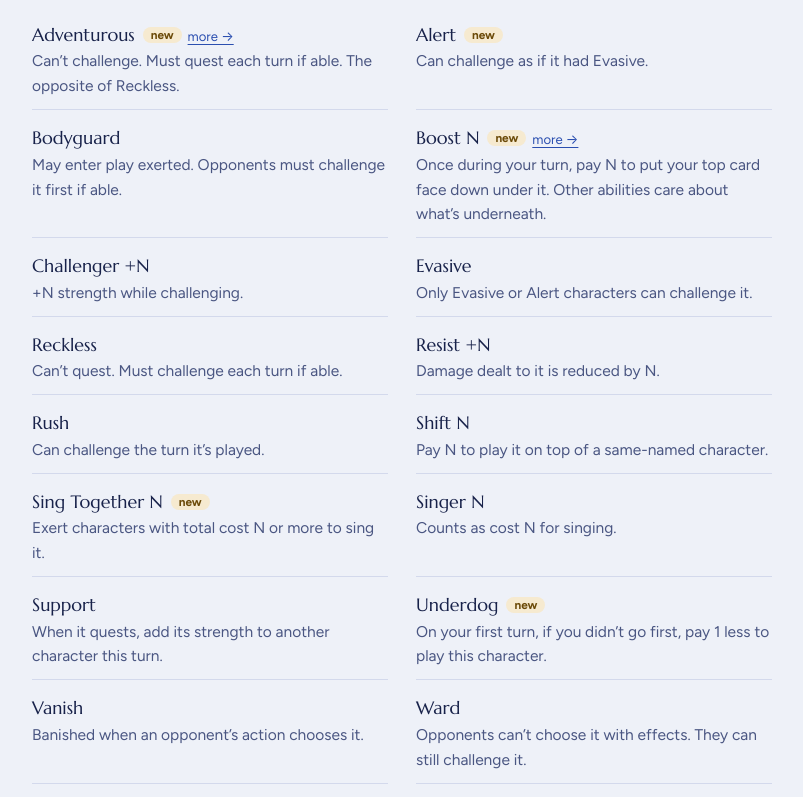
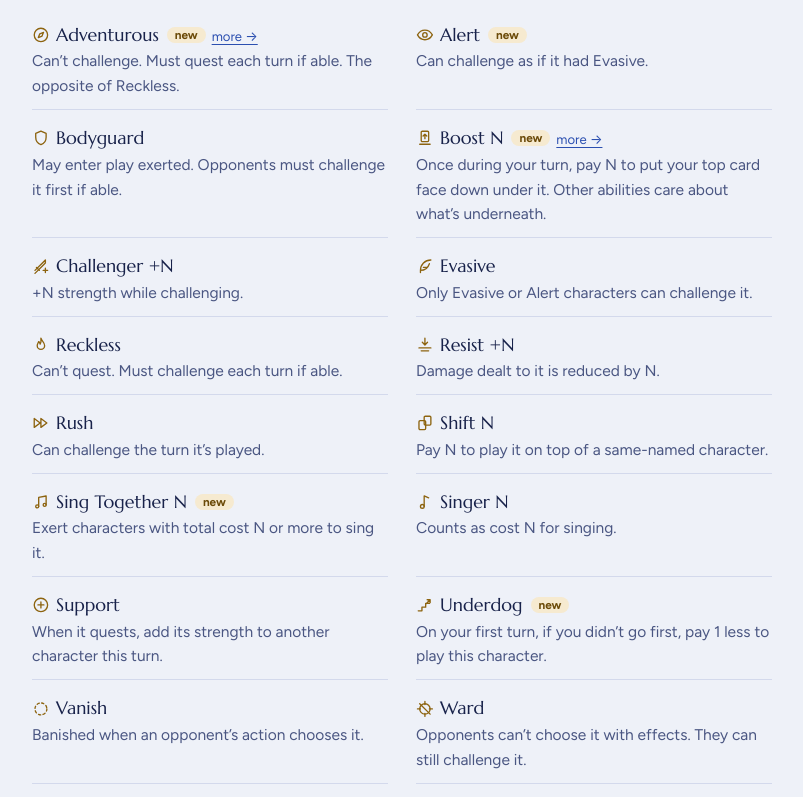
Before and after one commit to BCuison/lorcanakb, a plain HTML site: page base-rules.html in a window 1280 px wide. Shown: the part 6283-7080 px from the top of the page, without its empty margins (238-1041 px from the left). Drawn offline with Linux system fonts and the light colour scheme; a web font is replaced by a local one.

Commit message:
Add keyword icons to Base Rules
Sixteen original line glyphs in a page sprite, one beside each keyword,
drawn in the theme accent. Decorative, so hidden from screen readers.

Co-Authored-By: Claude Opus 5.5 <noreply@anthropic.com>

```diff
--- a/assets/css/classic.css
+++ b/assets/css/classic.css
@@ -1,4 +1,4 @@
-/* Lorcana KB classic styles v1.4.1
+/* Lorcana KB classic styles v1.5.0
    The original 1.x look (navy header, rounded cards, pill navigation), rebuilt to style
    the storybook markup so either theme can be picked from the theme menu.
    Layout: full-bleed header, then a single column of bordered cards. */
@@ -204,7 +204,7 @@ ol.refs li:target { color: var(--text); font-weight: 500; }
 ol.refs .src { font-style: italic; }
 
 /* lore tracker and diagram colors for this theme */
-.tracker, .diagram { --tk-surface: var(--surface); --tk-field: var(--bg); --tk-line: var(--line); --tk-text: var(--text); --tk-muted: var(--muted); --tk-accent: var(--link); --tk-on-accent: #fff; }
+.tracker, .diagram, .dictionary { --tk-surface: var(--surface); --tk-field: var(--bg); --tk-line: var(--line); --tk-text: var(--text); --tk-muted: var(--muted); --tk-accent: var(--link); --tk-on-accent: #fff; }
 :root[data-theme="dark"] .tracker { --tk-on-accent: #12111f; }
 @media (prefers-color-scheme: dark) { :root:not([data-theme="light"]) .tracker { --tk-on-accent: #12111f; } }
 
@@ -272,3 +272,7 @@ ol.refs .src { font-style: italic; }
   .diagram { max-width: none; margin-inline: calc(50% - 50vw + 12px); }
   .diagram figcaption { padding-inline: 14px; }
 }
+
+/* keyword icons (Base Rules): original line glyphs from the page's sprite, in the theme accent */
+.kw-icon { width: 1.15em; height: 1.15em; margin-right: .4em; vertical-align: -.2em; color: var(--tk-accent);
+  fill: none; stroke: currentColor; stroke-width: 1.8; stroke-linecap: round; stroke-linejoin: round; }
--- a/assets/css/illuminary.css
+++ b/assets/css/illuminary.css
@@ -1,4 +1,4 @@
-/* Lorcana KB illuminary styles v1.2.1
+/* Lorcana KB illuminary styles v1.3.0
    Named for the Great Illuminary. A midnight "Inklands" header with an aurora of the six inks,
    then a quiet reading column. The one recurring motif is the hexagon from the ink-cost frame
    on Lorcana cards: ink drops and numbered steps are hexagonal badges.
@@ -257,7 +257,7 @@ ol.refs li:target { color: var(--text); background: var(--tag-bg); border-radius
 ol.refs .src { font-style: italic; }
 
 /* lore tracker and diagram colors for this theme */
-.tracker, .diagram { --tk-surface: var(--surface); --tk-field: var(--bg); --tk-line: var(--line); --tk-text: var(--text); --tk-muted: var(--muted); --tk-accent: var(--lantern); --tk-on-accent: var(--surface); }
+.tracker, .diagram, .dictionary { --tk-surface: var(--surface); --tk-field: var(--bg); --tk-line: var(--line); --tk-text: var(--text); --tk-muted: var(--muted); --tk-accent: var(--lantern); --tk-on-accent: var(--surface); }
 :root[data-theme="dark"] .tracker { --tk-on-accent: var(--night); }
 @media (prefers-color-scheme: dark) { :root:not([data-theme="light"]) .tracker { --tk-on-accent: var(--night); } }
 
@@ -325,3 +325,7 @@ ol.refs .src { font-style: italic; }
   .diagram { max-width: none; margin-inline: calc(50% - 50vw + 12px); }
   .diagram figcaption { padding-inline: 14px; }
 }
+
+/* keyword icons (Base Rules): original line glyphs from the page's sprite, in the theme accent */
+.kw-icon { width: 1.15em; height: 1.15em; margin-right: .4em; vertical-align: -.2em; color: var(--tk-accent);
+  fill: none; stroke: currentColor; stroke-width: 1.8; stroke-linecap: round; stroke-linejoin: round; }
--- a/assets/css/storybook.css
+++ b/assets/css/storybook.css
@@ -1,4 +1,4 @@
-/* Lorcana KB storybook styles v1.7.1
+/* Lorcana KB storybook styles v1.8.0
    Layout: a single reading column like a bound rulebook. Chapters with Roman numerals,
    gilt rules and fleurons instead of boxes; tables and dictionary entries for scanning.
    Light = ivory page, indigo ink. Dark = night page, parchment ink. Gilt accent in both. */
@@ -249,7 +249,7 @@ ol.refs li:target { color: var(--gilt); }
 ol.refs .src { font-style: italic; }
 
 /* lore tracker and diagram colors for this theme */
-.tracker, .diagram { --tk-surface: var(--paper-2); --tk-field: var(--paper); --tk-line: var(--rule); --tk-text: var(--ink); --tk-muted: var(--ink-soft); --tk-accent: var(--gilt); --tk-on-accent: #fff; }
+.tracker, .diagram, .dictionary { --tk-surface: var(--paper-2); --tk-field: var(--paper); --tk-line: var(--rule); --tk-text: var(--ink); --tk-muted: var(--ink-soft); --tk-accent: var(--gilt); --tk-on-accent: #fff; }
 :root[data-theme="dark"] .tracker { --tk-on-accent: var(--paper); }
 @media (prefers-color-scheme: dark) { :root:not([data-theme="light"]) .tracker { --tk-on-accent: var(--paper); } }
 .lore-name, .seat-btn { font-family: var(--label); }
@@ -318,3 +318,7 @@ ol.refs .src { font-style: italic; }
   .diagram { max-width: none; margin-inline: calc(50% - 50vw + 12px); }
   .diagram figcaption { padding-inline: 14px; }
 }
+
+/* keyword icons (Base Rules): original line glyphs from the page's sprite, in the theme accent */
+.kw-icon { width: 1.15em; height: 1.15em; margin-right: .4em; vertical-align: -.2em; color: var(--tk-accent);
+  fill: none; stroke: currentColor; stroke-width: 1.8; stroke-linecap: round; stroke-linejoin: round; }
--- a/base-rules.html
+++ b/base-rules.html
@@ -3,7 +3,7 @@
 <head>
 <meta charset="utf-8">
 <meta name="viewport" content="width=device-width, initial-scale=1, viewport-fit=cover">
-<meta name="version" content="3.7.1">
+<meta name="version" content="3.8.0">
 <title>Lorcana Base Rules</title>
 <link rel="preconnect" href="https://fonts.googleapis.com">
 <link rel="preconnect" href="https://fonts.gstatic.com" crossorigin>
@@ -13,6 +13,22 @@
 <body>
 
 <svg width="0" height="0" style="position:absolute" aria-hidden="true">
+  <symbol id="kw-adventurous" viewBox="0 0 24 24"><circle cx="12" cy="12" r="9"/><path d="M15.5 8.5l-2 5-5 2 2-5z"/></symbol>
+  <symbol id="kw-alert" viewBox="0 0 24 24"><path d="M2 12s3.5-6.5 10-6.5S22 12 22 12s-3.5 6.5-10 6.5S2 12 2 12z"/><circle cx="12" cy="12" r="3"/></symbol>
+  <symbol id="kw-bodyguard" viewBox="0 0 24 24"><path d="M12 3l7 3v5c0 5-3 8.5-7 10-4-1.5-7-5-7-10V6z"/></symbol>
+  <symbol id="kw-boost" viewBox="0 0 24 24"><rect x="7" y="3" width="10" height="14" rx="1.5"/><path d="M5 20.5h14M12 13V7M9.5 9.5 12 7l2.5 2.5"/></symbol>
+  <symbol id="kw-challenger" viewBox="0 0 24 24"><path d="M4 18 14 8l4-4v4l-4 4L4 22M6 14l4 4M18 15v6M15 18h6"/></symbol>
+  <symbol id="kw-evasive" viewBox="0 0 24 24"><path d="M20 4C12 4 6 10 6 18v3M6 18c5 0 10-3 12-9M10 14h5"/></symbol>
+  <symbol id="kw-reckless" viewBox="0 0 24 24"><path d="M12 3c1 4 5 5.5 5 10a5 5 0 0 1-10 0c0-2.5 1.5-4 2-5.5 1 1 2 2 2 3.5 1.2-2 1.3-5 1-8z"/></symbol>
+  <symbol id="kw-resist" viewBox="0 0 24 24"><path d="M12 3v9M8.5 8.5 12 12l3.5-3.5M4 16h16M7 20h10"/></symbol>
+  <symbol id="kw-rush" viewBox="0 0 24 24"><path d="M3 6l8 6-8 6zM12 6l8 6-8 6z"/></symbol>
+  <symbol id="kw-shift" viewBox="0 0 24 24"><rect x="4" y="9" width="9" height="12" rx="1.5"/><rect x="11" y="3" width="9" height="12" rx="1.5"/></symbol>
+  <symbol id="kw-sing-together" viewBox="0 0 24 24"><path d="M9 18V6l10-2v12"/><circle cx="7" cy="18" r="2"/><circle cx="17" cy="16" r="2"/></symbol>
+  <symbol id="kw-singer" viewBox="0 0 24 24"><path d="M11 18V4l6 2.5"/><circle cx="8.5" cy="18" r="2.5"/></symbol>
+  <symbol id="kw-support" viewBox="0 0 24 24"><circle cx="12" cy="12" r="9"/><path d="M12 8v8M8 12h8"/></symbol>
+  <symbol id="kw-underdog" viewBox="0 0 24 24"><path d="M3 20h5v-5h5v-5h5M15 5h4v4M19 5l-6 6"/></symbol>
+  <symbol id="kw-vanish" viewBox="0 0 24 24"><circle cx="12" cy="12" r="8" stroke-dasharray="3 3.3"/></symbol>
+  <symbol id="kw-ward" viewBox="0 0 24 24"><circle cx="12" cy="12" r="7"/><path d="M12 2v4M12 18v4M2 12h4M18 12h4M5 5l14 14"/></symbol>
   <symbol id="fleuron" viewBox="0 0 26 14"><path d="M13 1.5 17 7l-4 5.5L9 7Z" fill="currentColor"/><circle cx="3.5" cy="7" r="1.4" fill="currentColor"/><circle cx="22.5" cy="7" r="1.4" fill="currentColor"/></symbol>
 </svg>
 
@@ -350,22 +366,22 @@
   <div class="chapter-head"><span class="num">Chapter VIII</span><h2>Keywords</h2></div>
   <p class="muted">All sixteen, including Underdog from Winterspell and Adventurous from Hyperia City.</p>
   <div class="dictionary">
-    <p><span class="term">Adventurous</span><span class="new">new</span><a class="rules-link" href="#adventurous">more →</a><br>Can’t challenge. Must quest each turn if able. The opposite of Reckless.</p>
-    <p><span class="term">Alert</span><span class="new">new</span><br>Can challenge as if it had Evasive.</p>
-    <p><span class="term">Bodyguard</span><br>May enter play exerted. Opponents must challenge it first if able.</p>
-    <p><span class="term">Boost N</span><span class="new">new</span><a class="rules-link" href="#boost">more →</a><br>Once during your turn, pay N to put your top card face down under it. Other abilities care about what’s underneath.</p>
-    <p><span class="term">Challenger +N</span><br>+N strength while challenging.</p>
-    <p><span class="term">Evasive</span><br>Only Evasive or Alert characters can challenge it.</p>
-    <p><span class="term">Reckless</span><br>Can’t quest. Must challenge each turn if able.</p>
-    <p><span class="term">Resist +N</span><br>Damage dealt to it is reduced by N.</p>
-    <p><span class="term">Rush</span><br>Can challenge the turn it’s played.</p>
-    <p><span class="term">Shift N</span><br>Pay N to play it on top of a same-named character.</p>
-    <p><span class="term">Sing Together N</span><span class="new">new</span><br>Exert characters with total cost N or more to sing it.</p>
-    <p><span class="term">Singer N</span><br>Counts as cost N for singing.</p>
-    <p><span class="term">Support</span><br>When it quests, add its strength to another character this turn.</p>
-    <p><span class="term">Underdog</span><span class="new">new</span><br>On your first turn, if you didn’t go first, pay 1 less to play this character.</p>
-    <p><span class="term">Vanish</span><br>Banished when an opponent’s action chooses it.</p>
-    <p><span class="term">Ward</span><br>Opponents can’t choose it with effects. They can still challenge it.</p>
+    <p><svg class="kw-icon" aria-hidden="true"><use href="#kw-adventurous"/></svg><span class="term">Adventurous</span><span class="new">new</span><a class="rules-link" href="#adventurous">more →</a><br>Can’t challenge. Must quest each turn if able. The opposite of Reckless.</p>
+    <p><svg class="kw-icon" aria-hidden="true"><use href="#kw-alert"/></svg><span class="term">Alert</span><span class="new">new</span><br>Can challenge as if it had Evasive.</p>
+    <p><svg class="kw-icon" aria-hidden="true"><use href="#kw-bodyguard"/></svg><span class="term">Bodyguard</span><br>May enter play exerted. Opponents must challenge it first if able.</p>
+    <p><svg class="kw-icon" aria-hidden="true"><use href="#kw-boost"/></svg><span class="term">Boost N</span><span class="new">new</span><a class="rules-link" href="#boost">more →</a><br>Once during your turn, pay N to put your top card face down under it. Other abilities care about what’s underneath.</p>
+    <p><svg class="kw-icon" aria-hidden="true"><use href="#kw-challenger"/></svg><span class="term">Challenger +N</span><br>+N strength while challenging.</p>
+    <p><svg class="kw-icon" aria-hidden="true"><use href="#kw-evasive"/></svg><span class="term">Evasive</span><br>Only Evasive or Alert characters can challenge it.</p>
+    <p><svg class="kw-icon" aria-hidden="true"><use href="#kw-reckless"/></svg><span class="term">Reckless</span><br>Can’t quest. Must challenge each turn if able.</p>
+    <p><svg class="kw-icon" aria-hidden="true"><use href="#kw-resist"/></svg><span class="term">Resist +N</span><br>Damage dealt to it is reduced by N.</p>
+    <p><svg class="kw-icon" aria-hidden="true"><use href="#kw-rush"/></svg><span class="term">Rush</span><br>Can challenge the turn it’s played.</p>
+    <p><svg class="kw-icon" aria-hidden="true"><use href="#kw-shift"/></svg><span class="term">Shift N</span><br>Pay N to play it on top of a same-named character.</p>
+    <p><svg class="kw-icon" aria-hidden="true"><use href="#kw-sing-together"/></svg><span class="term">Sing Together N</span><span class="new">new</span><br>Exert characters with total cost N or more to sing it.</p>
+    <p><svg class="kw-icon" aria-hidden="true"><use href="#kw-singer"/></svg><span class="term">Singer N</span><br>Counts as cost N for singing.</p>
+    <p><svg class="kw-icon" aria-hidden="true"><use href="#kw-support"/></svg><span class="term">Support</span><br>When it quests, add its strength to another character this turn.</p>
+    <p><svg class="kw-icon" aria-hidden="true"><use href="#kw-underdog"/></svg><span class="term">Underdog</span><span class="new">new</span><br>On your first turn, if you didn’t go first, pay 1 less to play this character.</p>
+    <p><svg class="kw-icon" aria-hidden="true"><use href="#kw-vanish"/></svg><span class="term">Vanish</span><br>Banished when an opponent’s action chooses it.</p>
+    <p><svg class="kw-icon" aria-hidden="true"><use href="#kw-ward"/></svg><span class="term">Ward</span><br>Opponents can’t choose it with effects. They can still challenge it.</p>
   </div>
 </section>
 
@@ -464,7 +480,7 @@
     <li><a href="https://gamertagmythras.com/blog/disney-lorcana/lorcana-ink-drops-explained" target="_blank" rel="noopener">Ink drops explained (Comprehensive Rules 2.3.0)</a></li>
   </ul>
   <div class="meta">
-    <span class="ver">Version 3.7.1</span>
+    <span class="ver">Version 3.8.0</span>
     <span>Updated 2026-11-07</span>
     <span>Rules basis: Comprehensive Rules 2.3.0</span>
     <a href="CHANGELOG.md">View changelog</a>
```
Also changed, not shown: 1 other file.
